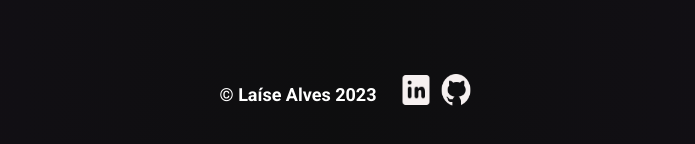
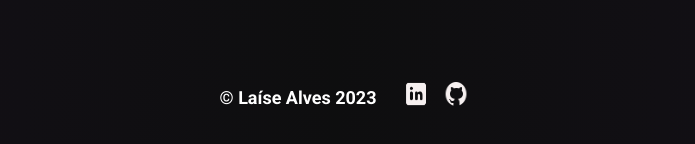
Before and after one commit to laisevdev/myPortfolio, a React (Vite) app: page / in a window 1280 px wide. Shown: the part 3515-3659 px from the top of the page, without its empty margins (292-987 px from the left). Built offline with nearby package versions, Linux system fonts and the light colour scheme.

Commit message:
[refactor]: style socialmedia icons

```diff
--- a/src/components/Footer/Footer.css
+++ b/src/components/Footer/Footer.css
@@ -80,8 +80,9 @@
 }
 
 .social img {
-    max-width: 40px;
-    height: 40px;
+    max-width: 30px;
+    height: 30px;
+    margin: 0 5px;
     padding: 0 2px;
 }
 
```
